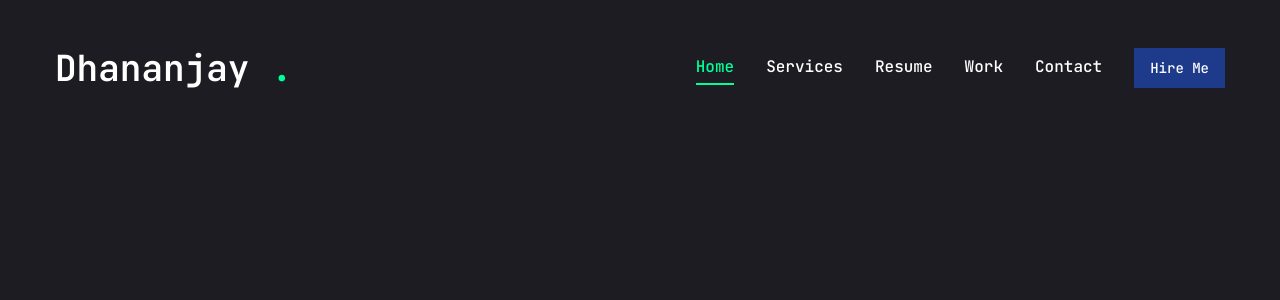
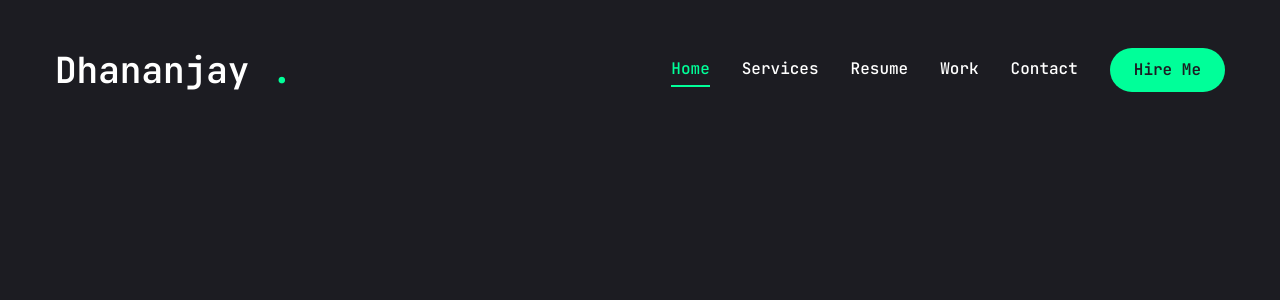
Before and after one commit to d2j1/portfolio, a Next.js app: page / in a window 1280 px wide. Shown: the top 300 px of the page. Built offline with nearby package versions, Linux system fonts and the light colour scheme.

Commit message:
call for action button style updated

```diff
--- a/components/Header.jsx
+++ b/components/Header.jsx
@@ -17,7 +17,7 @@
         <div className="hidden xl:flex items-center gap-8">
           <Nav />
           <Link href="/contact">
-            <Button className="bg-darkBlue">Hire Me</Button>
+            <Button>Hire Me</Button>
           </Link>
         </div>
 
--- a/components/ui/button.tsx
+++ b/components/ui/button.tsx
@@ -5,25 +5,20 @@
 import { cn } from "@/lib/utils"
 
 const buttonVariants = cva(
-  "inline-flex items-center justify-center whitespace-nowrap rounded-md text-sm font-medium ring-offset-background transition-colors focus-visible:outline-none focus-visible:ring-2 focus-visible:ring-ring focus-visible:ring-offset-2 disabled:pointer-events-none disabled:opacity-50",
+  "inline-flex items-center justify-center whitespace-nowrap rounded-full text-base font-semibold ring-offset-white transition-colors ",
   {
     variants: {
       variant: {
-        default: "bg-primary text-primary-foreground hover:bg-primary/90",
-        destructive:
-          "bg-destructive text-destructive-foreground hover:bg-destructive/90",
-        outline:
-          "border border-input bg-background hover:bg-accent hover:text-accent-foreground",
-        secondary:
-          "bg-secondary text-secondary-foreground hover:bg-secondary/80",
-        ghost: "hover:bg-accent hover:text-accent-foreground",
-        link: "text-primary underline-offset-4 hover:underline",
+        default: "bg-accent text-primary hover:bg-accent-hover ",
+        primary:"bg-primary text-white",
+        outline:"border border-accent bg-transparent text-accent hover:bg-accent hover:text-primary"
+
       },
       size: {
-        default: "h-10 px-4 py-2",
-        sm: "h-9 rounded-md px-3",
-        lg: "h-11 rounded-md px-8",
-        icon: "h-10 w-10",
+        default: "h-[44px] px-6",
+        md: "h-[48px] px-6",
+        lg: "h-[56px] px-8 text-sm uppercase tracking-[2px]",
+
       },
     },
     defaultVariants: {
```
